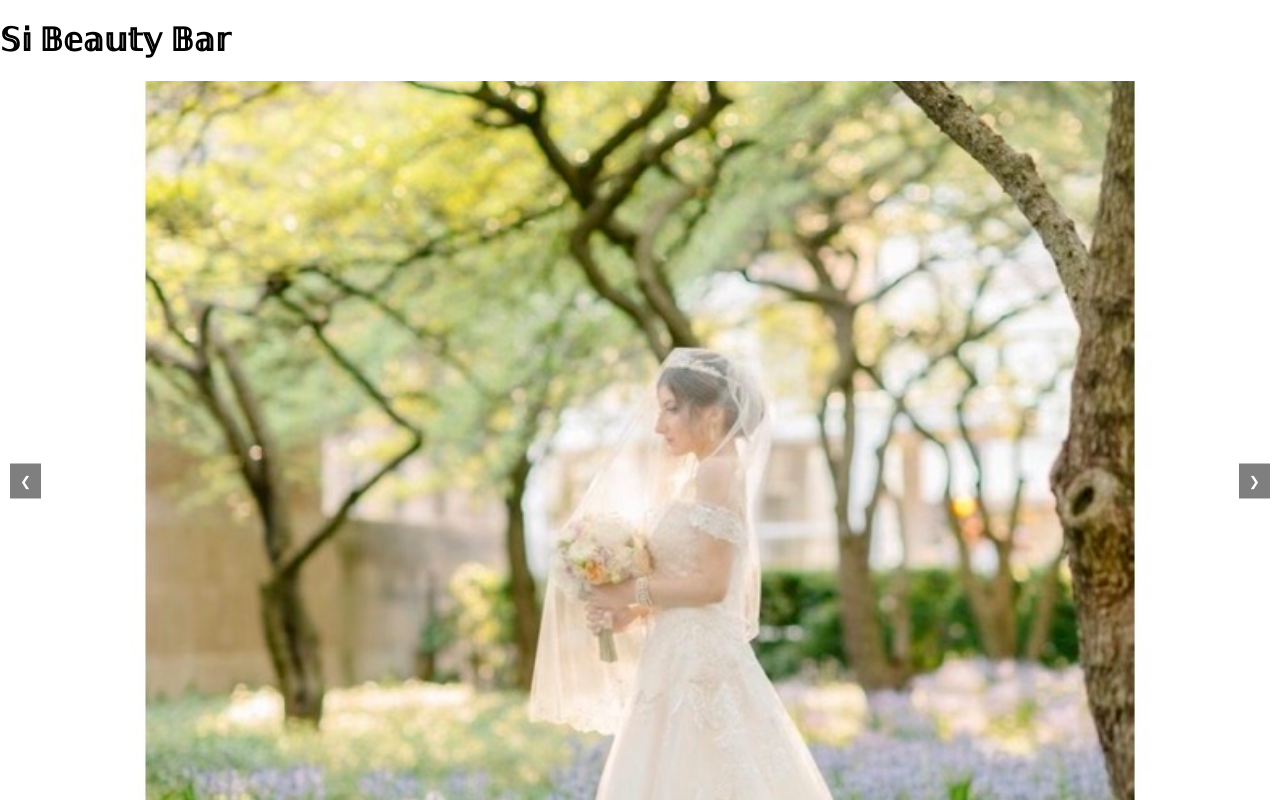
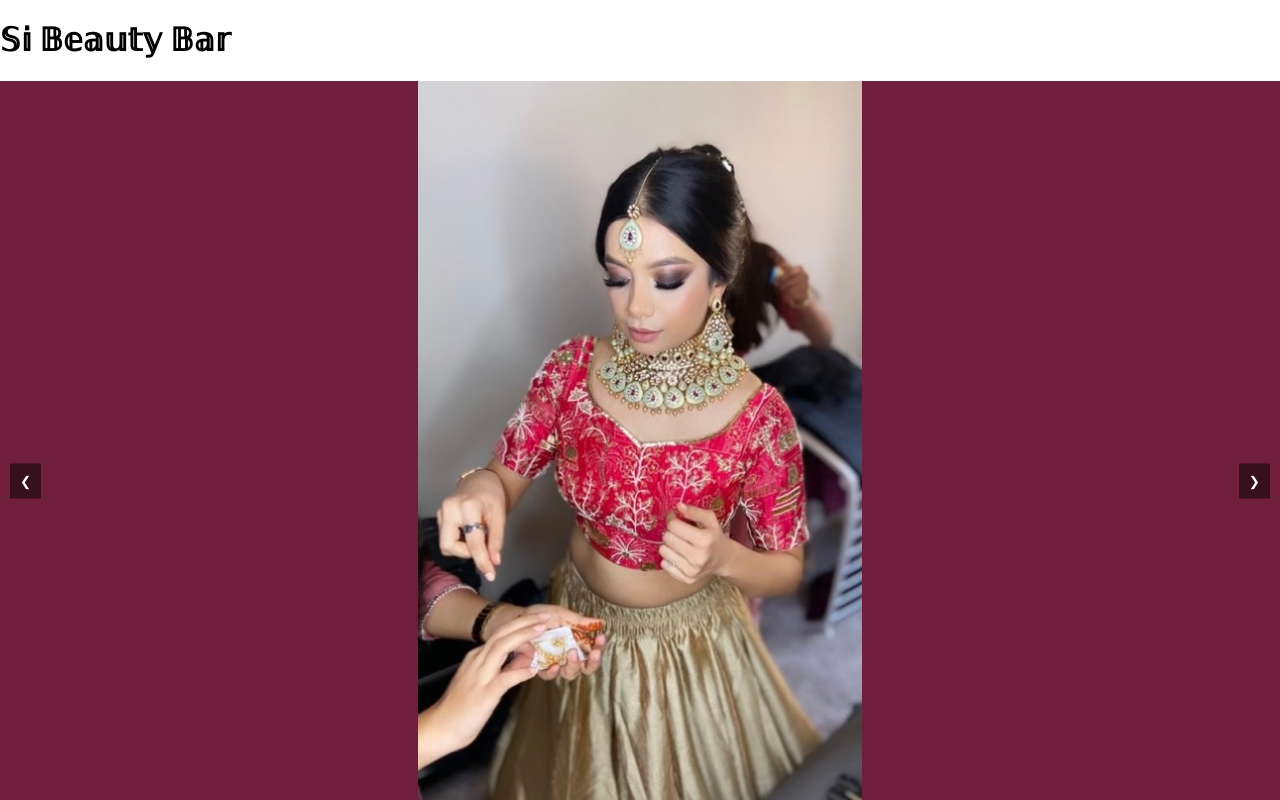
Before and after one commit to mmarconi117/Ilkiv-Makeup, a React (Vite) app: page / in a window 1280 px wide. Shown: the top 800 px of the page. Built offline with nearby package versions, Linux system fonts and the light colour scheme.

Commit message:
from here add images

```diff
--- a/src/App.css
+++ b/src/App.css
@@ -1,27 +1,40 @@
-/* App.css */
-
 body, html {
   margin: 0;
   padding: 0;
   height: 100%;
 }
 
+.carousel-container {
+  background-color: rgb(111, 30, 59);
+  padding: 0;
+  margin: 0;
+}
+
 .carousel {
   display: flex;
   justify-content: center;
   align-items: center;
-  position: relative; /* Position relative to place arrows absolutely */
+  position: relative;
   width: 100%;
   height: 100vh;
-  overflow: hidden; /* Hide any overflow */
+  overflow: hidden;
+  margin: 0; /* Remove any default margin */
+  padding: 0; /* Remove any default padding */
 }
 
 .carousel img {
-  width: 100%; /* Stretch the image to fill the width */
-  height: 100%; /* Stretch the image to fill the height */
-  object-fit: cover; /* Ensure the image covers the container */
-  object-position: top; /* Adjust the position to focus on the top of the image */
+  width: 100%; /* Ensure the image fills the entire width of the container */
+  height: 100%; /* Ensure the image fills the entire height of the container */
+  object-fit: contain; /* Ensure the entire image is visible without distortion */
+  object-position: top; /* Ensure the image is aligned to the top */
+  margin: 0; /* Remove any default margin */
+  padding: 0; /* Remove any default padding */
 }
+
+
+
+
+
 
 
 .prev, .next {
--- a/src/App.jsx
+++ b/src/App.jsx
@@ -1,9 +1,9 @@
-import React from 'react';
+import React, { useState, useEffect } from 'react';
 import { useSelector, useDispatch } from 'react-redux';
 import Header from './components/Header';
 import fielddressImage from './images/fielddress.jpg';
 import gypImage from './images/gyp.jpg';
-import inna from './images/inna.jpg'
+import inna from './images/inna.jpg';
 import { setCurrentImageIndex } from './actions/currentAction';
 import './App.css';
 
@@ -15,6 +15,7 @@ const images = [
 ];
 
 function App() {
+  const [autoplayInterval, setAutoplayInterval] = useState(null);
   const currentImageIndex = useSelector(state => state.current.currentImageIndex);
   const dispatch = useDispatch();
 
@@ -28,16 +29,45 @@ function App() {
     dispatch(setCurrentImageIndex(newIndex));
   };
 
+  useEffect(() => {
+    // Start autoplay when component mounts
+    const interval = setInterval(() => {
+      const newIndex = currentImageIndex === images.length - 1 ? 0 : currentImageIndex + 1;
+      dispatch(setCurrentImageIndex(newIndex));
+    }, 5000); // Change the interval as needed (e.g., 5000 milliseconds for 5 seconds)
+
+    setAutoplayInterval(interval);
+
+    // Clean up the interval when component unmounts
+    return () => {
+      clearInterval(autoplayInterval);
+    };
+  }, [currentImageIndex, dispatch]);
+
+  const handlePauseAutoplay = () => {
+    clearInterval(autoplayInterval);
+  };
+
+  const handleResumeAutoplay = () => {
+    const interval = setInterval(() => {
+      const newIndex = currentImageIndex === images.length - 1 ? 0 : currentImageIndex + 1;
+      dispatch(setCurrentImageIndex(newIndex));
+    }, 5000); // Change the interval as needed
+    setAutoplayInterval(interval);
+  };
+
   return (
     <>
       <Header />
-      <div className='carousel'>
-        <button className='prev' onClick={handlePreviousImage}>&#10094;</button>
-        <img src={images[currentImageIndex]} alt={`Image ${currentImageIndex + 1}`} />
-        <button className='next' onClick={handleNextImage}>&#10095;</button>
+      <div className="carousel-container" onMouseEnter={handlePauseAutoplay} onMouseLeave={handleResumeAutoplay}>
+        <div className="carousel">
+          <button className="prev" onClick={handlePreviousImage}>&#10094;</button>
+          <img src={images[currentImageIndex]} alt={`Image ${currentImageIndex + 1}`} />
+          <button className="next" onClick={handleNextImage}>&#10095;</button>
+        </div>
       </div>
-      <div className='me'>
-        <img src={inna} alt='inna' />
+      <div className="me">
+        <img src={inna} alt="inna" />
       </div>
     </>
   );
```
Also changed, not shown: src/images/fielddress.jpg, src/images/gyp.jpg.
